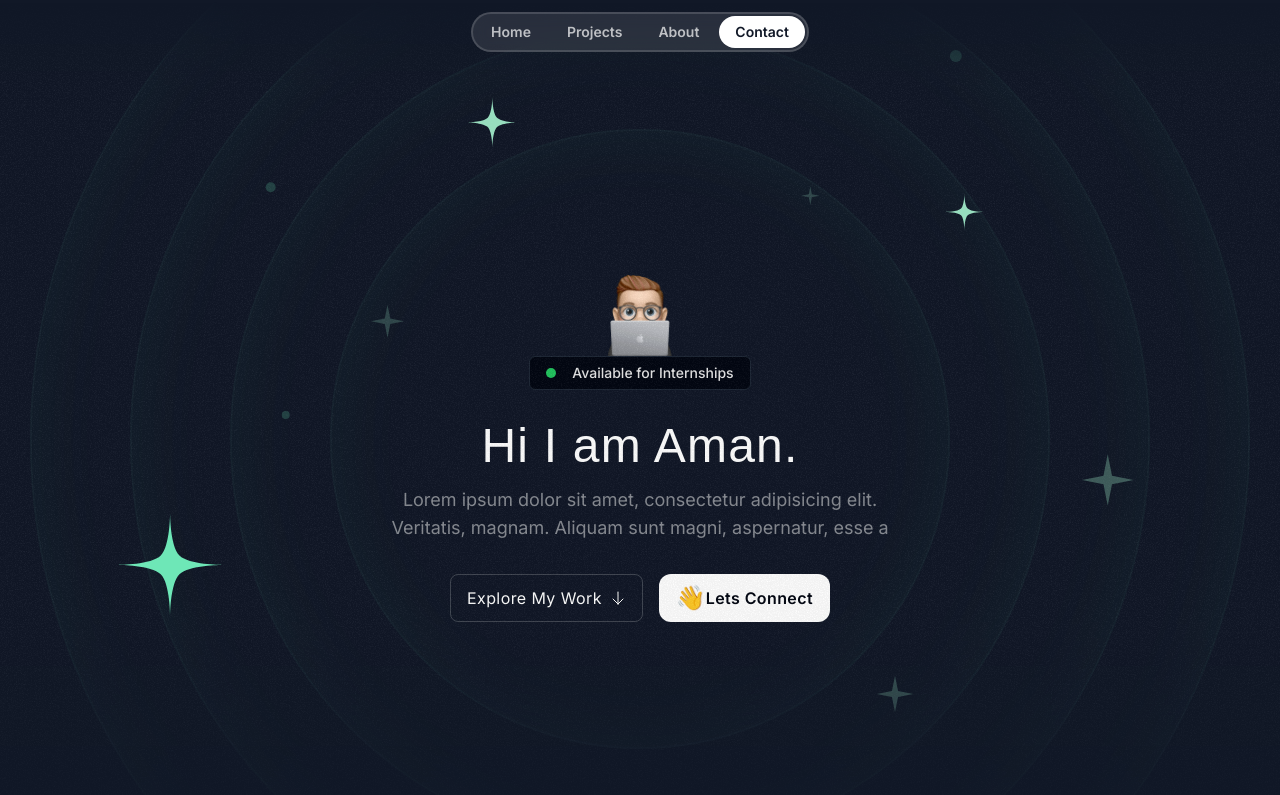
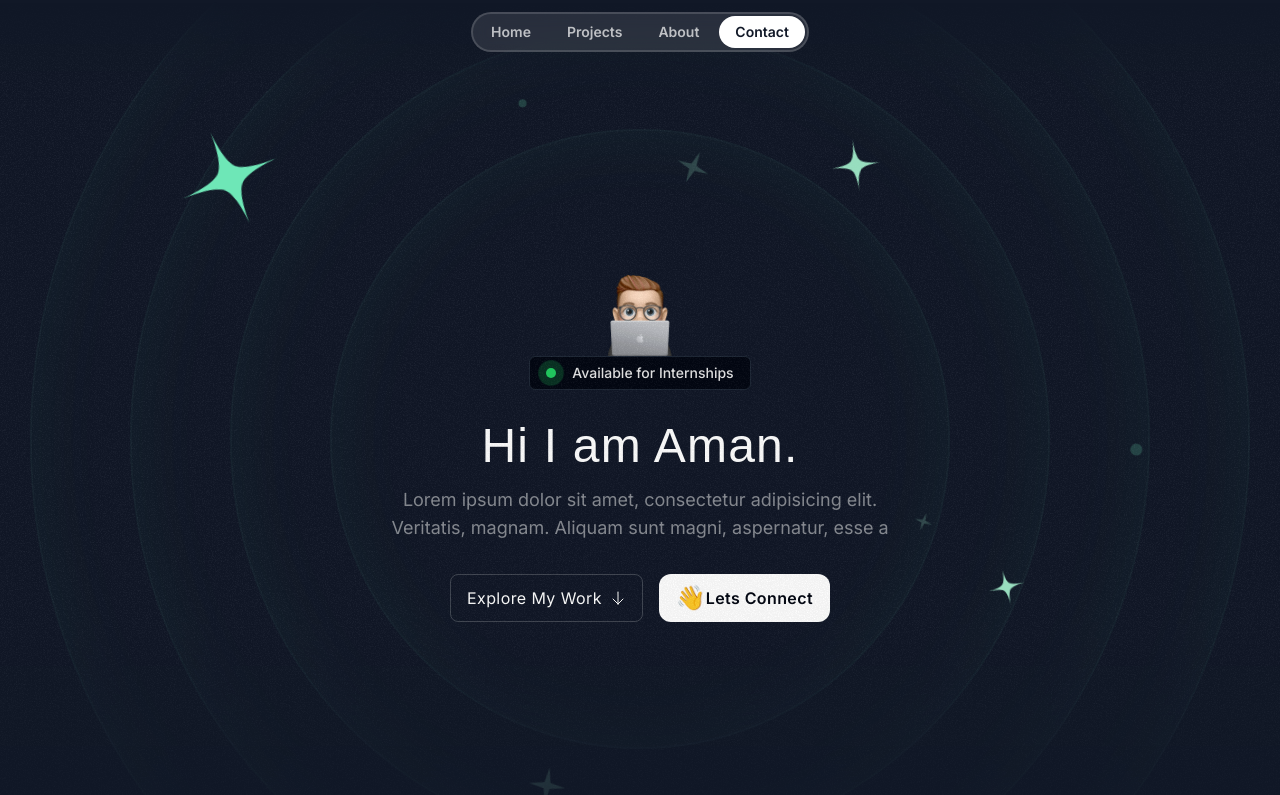
Before and after one commit to AmanDeol7/portfolio, a Next.js app: page / in a window 1280 px wide. Shown: the top 795 px of the page. Built offline with nearby package versions, Linux system fonts and the light colour scheme; a web font is replaced by a local one.

Commit message:
added animations

```diff
--- a/package.json
+++ b/package.json
@@ -10,7 +10,7 @@
   },
   "dependencies": {
     "@svgr/webpack": "^8.1.0",
-    "framer-motion": "^11.3.21",
+    "framer-motion": "^11.11.10",
     "next": "14.2.5",
     "react": "^18",
     "react-dom": "^18",
--- a/src/components/HeroOrbit.tsx
+++ b/src/components/HeroOrbit.tsx
@@ -1,15 +1,20 @@
+import { twMerge } from "tailwind-merge";
 import StarIcon from "../assets/icons/star.svg"
 import { PropsWithChildren } from "react"
-export const HeroOrbit = ({children, size, rotate}: PropsWithChildren<{size:number; rotate:number}>) => {
+export const HeroOrbit = ({children, size, rotate, orbitDuration, shouldOrbit = false , shouldSpin = false, spinDuration}: PropsWithChildren<{size:number; rotate:number; orbitDuration?:number;shouldOrbit?:boolean; shouldSpin?:boolean; spinDuration?:number}>) => {
 
     return (<>
      <div className="absolute top-1/2 left-1/2 -translate-x-1/2 -translate-y-1/2  " >
-      <div className="  " style={{height: `${size}px`, width: `${size}px`,transform: `rotate(${rotate}deg)` } }>
+     <div className={twMerge(shouldOrbit === true && "animate-spin ")} style={{animationDuration:`${orbitDuration}s`}}>
+      <div className=" flex items-start justify-start " style={{height:`${size}px`, width:`${size}px`,transform:`rotate(${rotate}deg)` } }>
+          <div className={twMerge(shouldSpin === true && "animate-spin")} style={{animationDuration:`${spinDuration}s`}}>
         <div className=" inline-flex " style={{transform: `rotate(${rotate*-1}deg)`}}>
       {/* <StarIcon className="size-28 text-emerald-300" /> */}
       {children}
       </div>
       </div>
+      </div>
+      </div>
     </div>
     </>)
 }
--- a/src/components/ToolBoxItem.tsx
+++ b/src/components/ToolBoxItem.tsx
@@ -1,5 +1,6 @@
 import { twMerge } from "tailwind-merge";
 import { TechIcon } from "./TechIcon"
+import { Fragment } from "react";
 
 export const ToolBoxItems = ({items, className, itemsWrapperClassName} : {
     items: {
@@ -15,7 +16,9 @@ export const ToolBoxItems = ({items, className, itemsWrapperClassName} : {
     return (
         <div className={twMerge("flex  [mask-image:linear-gradient(to_right,transparent,black_10%,black_90%,transparent)] "+className)}>
         <div className={twMerge("flex flex-none py-0.5 gap-6 pr-6 "+ itemsWrapperClassName)}>
-        {items.map((item,index) => {
+          {[...new Array(3)].fill(0).map((_, index) => (
+            <Fragment>
+              {items.map((item,index) => {
           return (
             <div key={index} className="inline-flex items-center gap-4 py-2 px-3  outline outline-2 outline-white/10 rounded-lg ">
               <TechIcon component={item.iconType} />
@@ -24,6 +27,10 @@ export const ToolBoxItems = ({items, className, itemsWrapperClassName} : {
             </div>
           )
         })}
+
+            </Fragment>
+          ))}
+
          </div>
          </div>
     )
--- a/src/sections/Footer.tsx
+++ b/src/sections/Footer.tsx
@@ -1,16 +1,49 @@
+import ArrowUpRight from "../assets/icons/arrow-up-right.svg"
+
+const footerLink = [
+  {
+    title: 'Github' ,
+    href: ''
+
+  },
+  {
+    title: 'Linkedin' ,
+    href: ''
+
+  },
+  {
+    title: 'Instagram' ,
+    href: ''
+
+  },
+  {
+    title: 'Twitter' ,
+    href: ''
+
+  },
+]
+
 export const Footer = () => {
   return (<>
-  <footer>
-    <div className="container">
+  <footer className="relative -z-10 overflow-x-clip">
+    <div className="absolute h-[400px] w-[1600px] bottom-0 left-1/2 -translate-x-1/2 bg-emerald-300/30 [mask-image:radial-gradient(50%_50%_at_bottom_center,black,transparent)] -z-10"> </div>
+    <div className="container ">
 
-      <div className="">
-        <div className="">&copy; 2024. All rights reserved.</div>
+      <div className="border-t border-white/15 py-6 text-sm flex flex-col md:flex-row md:justify-between items-center gap-8">
+        <div className="text-white/40">&copy; 2024. All rights reserved.</div>
         <div className="">
-          <nav>
-            <a href="">Github</a>
-            <a href="">Linkedin</a>
-            <a href="">Instagram</a>
-            <a href=""></a>
+          <nav className="flex flex-col md:flex-row items-center gap-8">
+            {footerLink.map((link, index) => {
+              return (
+                <div key={index} className="inline-flex items-align gap-1.5">
+                  <a href={link.href}>
+                    <span className="font-semibold ">{link.title}</span></a>
+                    <ArrowUpRight className="size-5" />
+
+
+                </div>
+              )
+            })}
           </nav>
         </div>
       </div>
--- a/src/sections/Hero.tsx
+++ b/src/sections/Hero.tsx
@@ -20,47 +20,48 @@ export const HeroSection = () => {
     <div className="size-[820px] hero-ring" ></div>
     <div className="size-[1020px] hero-ring" ></div>
     <div className="size-[1220px] hero-ring" ></div>
-    <HeroOrbit size={800} rotate={-60} >
+    <HeroOrbit size={430} rotate={-20} shouldOrbit orbitDuration={30} shouldSpin spinDuration={3}>
+    <Sparkle className="size-9 text-emerald-200/20"/>
+    </HeroOrbit>
+    <HeroOrbit size={440} rotate={80} shouldOrbit orbitDuration={32} shouldSpin spinDuration={3}>
+    <Sparkle className="size-5 text-emerald-200/20"/>
+    </HeroOrbit>
+    <HeroOrbit size={520} rotate={-40} shouldOrbit orbitDuration={34} shouldSpin spinDuration={6}>
+    <div className="size-2 bg-emerald-300/20 rounded-full"></div>
+    </HeroOrbit>
+    <HeroOrbit size={550} rotate={20} shouldOrbit orbitDuration={36} shouldSpin spinDuration={6}>
+    <StarIcon className="size-14 text-emerald-200/90"/>
+    </HeroOrbit>
+    <HeroOrbit size={550} rotate={180} shouldOrbit orbitDuration={38} shouldSpin spinDuration={3}>
+    <Sparkle className="size-10 text-emerald-200/30"/>
+    </HeroOrbit>
+    <HeroOrbit size={600} rotate={100} shouldOrbit orbitDuration={40} shouldSpin spinDuration={6}>
+    <StarIcon className="size-10 text-emerald-200/90"/>
+    </HeroOrbit>
+    <HeroOrbit size={650} rotate={-10} shouldOrbit orbitDuration={42} shouldSpin spinDuration={6}>
+    <div className="size-2.5 bg-emerald-300/20 rounded-full"></div>
+    </HeroOrbit>
+    <HeroOrbit size={720} rotate={85} shouldOrbit orbitDuration={44} shouldSpin spinDuration={6}>
+    <div className="size-3 bg-emerald-300/20 rounded-full"></div>
+    </HeroOrbit>
+    <HeroOrbit size={720} rotate={140} shouldOrbit orbitDuration={46} shouldSpin spinDuration={3}>
+    <Sparkle className="size-14 text-emerald-200/30"/>
+    </HeroOrbit>
+    <HeroOrbit size={800} rotate={-60} shouldOrbit orbitDuration={48} shouldSpin spinDuration={6}>
     <StarIcon className="size-28 text-emerald-300"/>
     </HeroOrbit>
-    <HeroOrbit size={550} rotate={20} >
-    <StarIcon className="size-14 text-emerald-200/90"/>
-    </HeroOrbit>
-    <HeroOrbit size={600} rotate={100} >
-    <StarIcon className="size-10 text-emerald-200/90"/>
-    </HeroOrbit>
-    <HeroOrbit size={720} rotate={140} >
-    <Sparkle className="size-14 text-emerald-200/30"/>
-    </HeroOrbit>
-    <HeroOrbit size={550} rotate={180} >
-    <Sparkle className="size-10 text-emerald-200/30"/>
-    </HeroOrbit>
-    <HeroOrbit size={430} rotate={-20} >
-    <Sparkle className="size-9 text-emerald-200/20"/>
-    </HeroOrbit>
-    <HeroOrbit size={440} rotate={80} >
-    <Sparkle className="size-5 text-emerald-200/20"/>
-    </HeroOrbit>
-    <HeroOrbit size={650} rotate={-10} >
-    <div className="size-2.5 bg-emerald-300/20 rounded-full"></div>
-    </HeroOrbit>
-    <HeroOrbit size={520} rotate={-40} >
-    <div className="size-2 bg-emerald-300/20 rounded-full"></div>
-    </HeroOrbit>
-    <HeroOrbit size={720} rotate={85} >
-    <div className="size-3 bg-emerald-300/20 rounded-full"></div>
-    </HeroOrbit>
-    </div>
 
 
-
+    </div>
 
   <div className="container">
     <div className="flex flex-col items-center justify-center">
           <Image src={memoji} alt="memoji" className="size-[100px]" />
 
           <div className="bg-gray-950 border border-gray-800 px-4 py-1.5 inline-flex items-center rounded-md gap-4">
-           <div className="bg-green-500 size-2.5 rounded-full"></div>
+           <div className="bg-green-500 size-2.5 rounded-full relative ">
+            <div className="bg-green-500 absolute inset-0 animate-ping-large rounded-full" ></div>
+           </div>
            <div className="text-sm font-medium font-sans text-white/90"> Available for Internships</div>
           </div>
     </div>
--- a/src/sections/Projects.tsx
+++ b/src/sections/Projects.tsx
@@ -58,7 +58,8 @@ export const ProjectsSection = () => {
         {portfolioProjects.map((project, projectIndex) => (
           <div
             key={projectIndex}
-            className="bg-gray-800 rounded-3xl relative mb-[5rem] z-0 after:z-10 overflow-hidden after:content-[''] after:absolute after:inset-0 after:outline-2 after:outline after:-outline-offset-2 after:rounded-3xl after:outline-white/20 px-8 pt-8 md:px-10 md:pt-10  after:pointer-events-none "
+            className="bg-gray-800 rounded-3xl relative mb-[5rem] z-0 after:z-10 overflow-hidden after:content-[''] after:absolute after:inset-0 after:outline-2 after:outline after:-outline-offset-2 after:rounded-3xl after:outline-white/20 px-8 pt-8 md:px-10 md:pt-10  after:pointer-events-none sticky top-16 "
+            style={{ top: `calc(64px + ${projectIndex * 40}px)` }}
           >
             <div
               className="absolute inset-0 -z-10 opacity-5"
--- a/src/sections/Tape.tsx
+++ b/src/sections/Tape.tsx
@@ -1,3 +1,4 @@
+import { Fragment } from "react";
 import Star from "../assets/icons/star.svg"
 
 const words = [
@@ -20,18 +21,26 @@ export const TapeSection = () => {
       <div className="py-6 lg:py-16 overflow-x-clip   ">
         <div className="bg-gradient-to-r from-emerald-300 to-sky-400 -rotate-3 -mx-2">
           <div className="flex [mask-image:linear-gradient(to_right,transparent,black_10%,black_90%,transparent)] ">
-        <div className="flex flex-none gap-4 py-3 ">
-          {words.map((word) => {
+        <div className="flex flex-none gap-4 py-3 pr-4 animate-move-left" style={{animationDuration:'30s'}}>
+          {[...new Array(3)].fill(0).map((_, index) => (
+            <Fragment key={index}>
+              {words.map((word) => {
             return (
 
               <div key={word} className="inline-flex gap-4 items-center">
                 <span className="text-gray-900 font-extrabold uppercase text-sm md:text-base">{word}</span>
-                <Star className="size-6 text-gray-900 -rotate-12" />
+                <div className=" animate-spin"  style={{animationDuration:'2s'}}>
+                <Star className="size-6 text-gray-900 -rotate-12"  />
+                </div>
 
               </div>
 
             )
           })}
+
+            </Fragment>
+          ))}
+
         </div>
         </div>
         </div>
--- a/tailwind.config.ts
+++ b/tailwind.config.ts
@@ -25,6 +25,36 @@ const config: Config = {
         sans: "var(--font-sans)",
         serif: "var(--font-serif)",
 
+      },
+      keyframes: {
+        'ping-large': {
+          '75%, 100%': {
+            transform: 'scale(3)',
+            opacity: '0',
+          }
+        },
+        'move-left': {
+          '0%': {
+            transform: 'translateX(0)',
+          },
+          '100%': {
+            transform: 'translateX(-50%)',
+          }
+        },
+        'move-right' : {
+          '0%': {
+            transform: 'translateX(-50%)',
+          },
+          '100%': {
+            transform: 'translateX(0%)',
+          }
+
+        }
+      },
+      animation: {
+        'ping-large': 'ping-large 1s cubic-bezier(0, 0, 0.2, 1) infinite',
+        'move-left': 'move-left 1s linear infinite',
+        'move-right': 'move-right 1s linear infinite'
       }
     },
 
```
Also changed, not shown: src/sections/About.tsx (+15 -7 lines), 1 other file (tests, documents, lock files or other folders).
